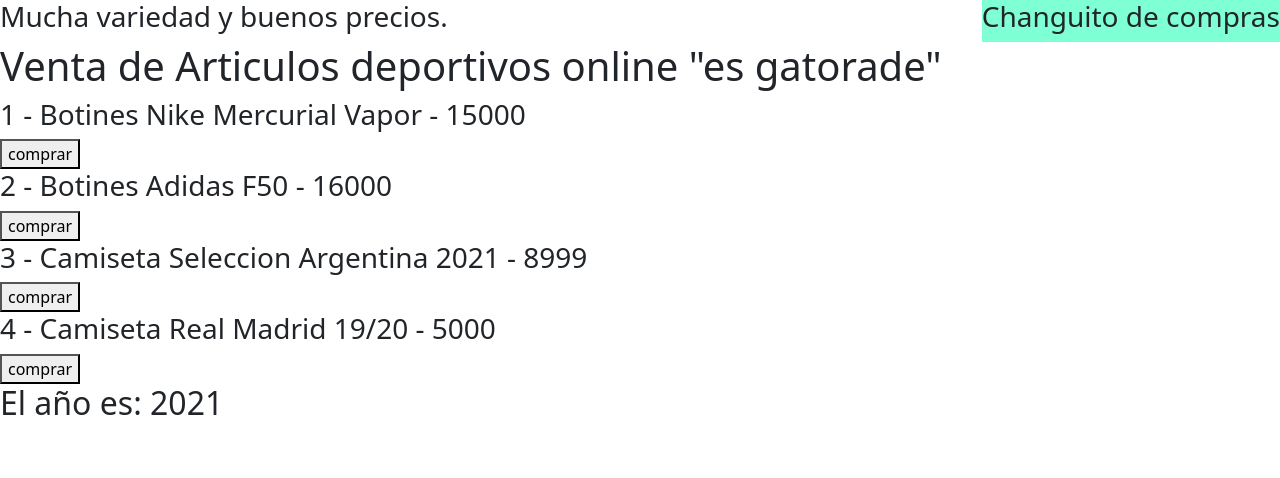
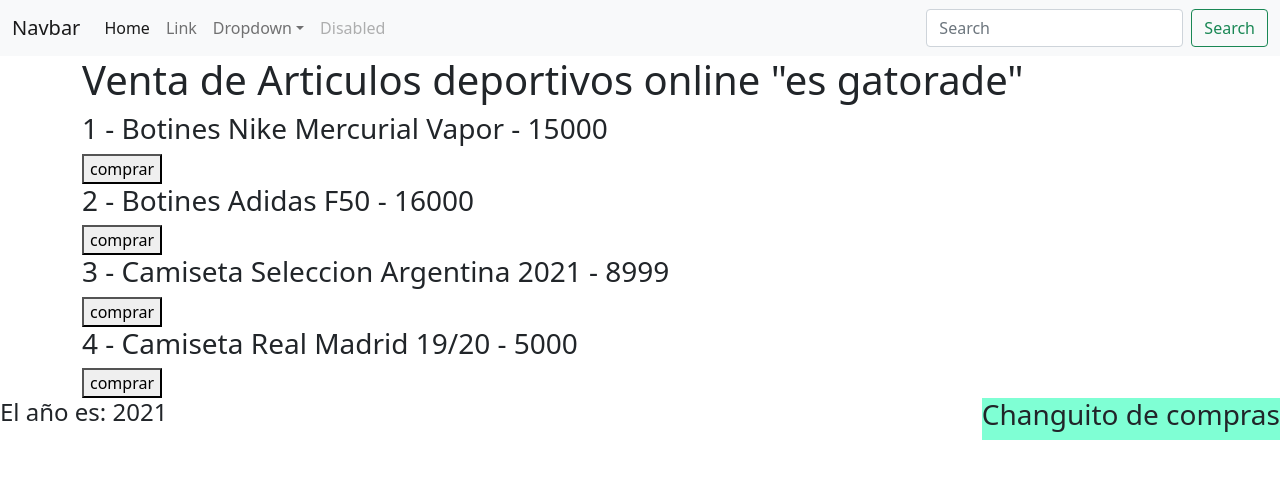
Before and after one commit to tomymiranda/ventaDeProductosDeportivosBasico, a React (Create React App) app: page / in a window 1280 px wide. Shown: the top 478 px of the page. Built offline with nearby package versions, Linux system fonts and the light colour scheme.

Commit message:
se agrega un navBar al header pero incompleto

```diff
--- a/package.json
+++ b/package.json
@@ -9,6 +9,7 @@
     "bootstrap": "^5.1.3",
     "react": "^17.0.2",
     "react-dom": "^17.0.2",
+    "react-router": "^5.2.1",
     "react-scripts": "4.0.3",
     "web-vitals": "^1.1.2"
   },
--- a/public/index.html
+++ b/public/index.html
@@ -12,7 +12,7 @@
 
 
     <link rel="manifest" href="%PUBLIC_URL%/manifest.json" />
-
+    <link href="https://cdn.jsdelivr.net/npm/bootstrap@5.1.3/dist/css/bootstrap.min.css" rel="stylesheet" integrity="sha384-1BmE4kWBq78iYhFldvKuhfTAU6auU8tT94WrHftjDbrCEXSU1oBoqyl2QvZ6jIW3" crossorigin="anonymous">
     <title>Venta de articulos deportivos</title>
   </head>
   <body>
--- a/src/App.js
+++ b/src/App.js
@@ -4,6 +4,7 @@
 import Header from "./components/Header";
 import Producto from "./components/Producto";
 import 'bootstrap/dist/css/bootstrap.min.css';
+{/*import {BrouserRouter as Router,Switch,Route} from 'react-router-dom';*/}
 
 function App() {
 
@@ -19,12 +20,11 @@
 
 
   return (
-    <div >
+    <div>
       <Header />
-
+      <div className = "container">
       <h1>Venta de Articulos deportivos online "es gatorade"</h1>
       {productos.map( producto =>(
-
         <Producto
           key = {producto.id}
           producto = {producto}
@@ -32,10 +32,10 @@
           changuito = {changuito}
           agregarProducto = {agregarProducto}
         />
-
-
       )
       )}
+        </div>
+
 
       <Changuito
         changuito = {changuito}
--- a/src/components/Changuito.css
+++ b/src/components/Changuito.css
@@ -2,6 +2,6 @@
     position: fixed;
     right: 0;
     width: 400;
-    top: 0;
+    top: 300;
     background-color: aquamarine;
 }
--- a/src/components/Footer.jsx
+++ b/src/components/Footer.jsx
@@ -5,7 +5,7 @@
     //entre {} se ponen constantes q quiero devolver o q figuren
 
     return (
-        <h2>El año es: {anio} </h2>
+        <h4>El año es: {anio} </h4>
      );
 }
 
--- a/src/components/Header.jsx
+++ b/src/components/Header.jsx
@@ -1,10 +1,46 @@
 import React from 'react';
-import 'bootstrap/dist/css/bootstrap.min.css';
+
 const Header = () => {
     return (
 
         <div>
-            <h3>Mucha variedad y buenos precios.</h3>
+            {/*<h3>Mucha variedad y buenos precios.</h3>*/}
+            <nav className="navbar navbar-expand-lg navbar-light bg-light">
+  <div className="container-fluid">
+    <a className="navbar-brand" href="#">Navbar</a>
+    <button className="navbar-toggler" type="button" data-bs-toggle="collapse" data-bs-target="#navbarSupportedContent" aria-controls="navbarSupportedContent" aria-expanded="false" aria-label="Toggle navigation">
+      <span className="navbar-toggler-icon"></span>
+    </button>
+    <div className="collapse navbar-collapse" id="navbarSupportedContent">
+      <ul className="navbar-nav me-auto mb-2 mb-lg-0">
+        <li className="nav-item">
+          <a className="nav-link active" aria-current="page" href="#">Home</a>
+        </li>
+        <li className="nav-item">
+          <a className="nav-link" href="#">Link</a>
+        </li>
+        <li className="nav-item dropdown">
+          <a className="nav-link dropdown-toggle" href="#" id="navbarDropdown" role="button" data-bs-toggle="dropdown" aria-expanded="false">
+            Dropdown
+          </a>
+          <ul className="dropdown-menu" aria-labelledby="navbarDropdown">
+            <li><a className="dropdown-item" href="#">Action</a></li>
+            <li><a className="dropdown-item" href="#">Another action</a></li>
+            <li><hr  className="dropdown-divider"></hr></li>
+            <li><a className="dropdown-item" href="#">Something else here</a></li>
+          </ul>
+        </li>
+        <li className="nav-item">
+          <a className="nav-link disabled">Disabled</a>
+        </li>
+      </ul>
+      <form className="d-flex">
+        <input className="form-control me-2" type="search" placeholder="Search" aria-label="Search"></input>
+        <button className="btn btn-outline-success" type="submit">Search</button>
+      </form>
+    </div>
+  </div>
+</nav>
         </div>
 
      );
--- a/src/components/Producto.jsx
+++ b/src/components/Producto.jsx
@@ -1,6 +1,6 @@
 import React from 'react';
 import { Fragment } from 'react';
-import 'bootstrap/dist/css/bootstrap.min.css';
+
 const Producto = ({producto,productos,changuito,agregarProducto}) => {
 
   const {id,articulo,precio} = producto;
```
Also changed, not shown: 1 other file (tests, documents, lock files or other folders).
